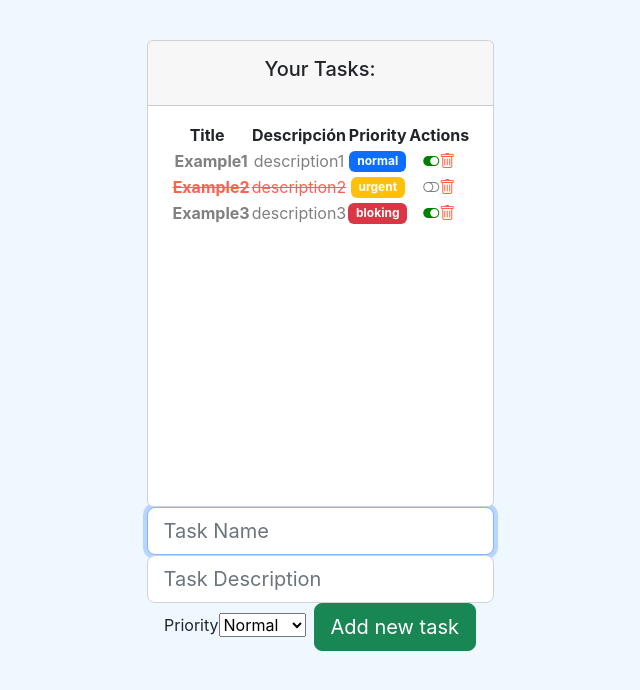
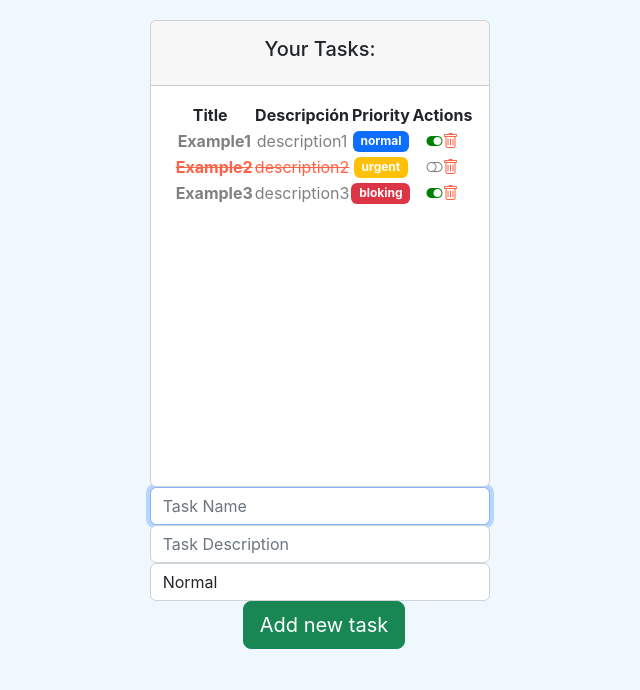
Before and after one commit to MariaGonzalesBaldera/TodoAppReact, a React (Create React App) app: page / in a window 1280 px wide. Shown: the top 690 px of the page, without its empty margins (320-960 px from the left). Built offline with nearby package versions, Linux system fonts and the light colour scheme.

Commit message:
add loading

```diff
--- a/src/App.css
+++ b/src/App.css
@@ -1,16 +1,5 @@
 .App {
   text-align: center;
-}
-
-.App-logo {
-  height: 40vmin;
-  pointer-events: none;
-}
-
-@media (prefers-reduced-motion: no-preference) {
-  .App-logo {
-    animation: App-logo-spin infinite 2s linear;
-  }
 }
 
 .App-header {
@@ -28,14 +17,6 @@
   color: #61dafb;
 }
 
-@keyframes App-logo-spin {
-  from {
-    transform: rotate(0deg);
-  }
-  to {
-    transform: rotate(360deg);
-  }
-}
 h1{
   color:tomato
 }
@@ -43,7 +24,7 @@ body {
   display: flex;
   align-items: center;
   justify-content: center;
-  padding-top: 40px;
+  padding-top: 20px;
   padding-bottom: 40px;
   background-color: aliceblue;
 }
--- a/src/components/container/task_list.jsx
+++ b/src/components/container/task_list.jsx
@@ -15,11 +15,14 @@ const TaskListComponent = ({ task }) => {
   const [loading, setLoading] = useState(true)
   useEffect(() => {
     console.log('Task state has been modifiend')
+    setTimeout(() => {
+      setLoading(false)
+    }, 2000);
     setLoading(false)
     return () => {
       console.log('TaskList component is going to unmount...')
     }
-  })
+  }, [tasks])
 
   function completeTask(task) {
     console.log('Completed task ', task)
@@ -76,6 +79,11 @@ const TaskListComponent = ({ task }) => {
     taskTable = <div><h3>There are not task</h3>
     <span>Plase, add one</span></div>
   }
+  const LoadingStyle={
+    color:'grey',
+    fontSoze: '30px',
+    fontWeight:'bold'
+  }
   return (
     <div>
       <div className='col-12'>
@@ -86,7 +94,7 @@ const TaskListComponent = ({ task }) => {
             </h5>
           </div>
           <div className='card-body data-mdb-perfect-onScroll={true}' style={{ position: 'relative', height: '400px' }}>
-            {taskTable}
+            { loading ? (<p style={LoadingStyle}>Loading tasks ...</p>) : taskTable}
           </div>
         </div>
       </div>
--- a/src/components/pure/forms/taskForm.jsx
+++ b/src/components/pure/forms/taskForm.jsx
@@ -24,12 +24,11 @@ const Taskform = ({ add, cant }) => {
   }
 
   return (
-    <form onSubmit={addTask} className='d-flex justify-content-center align-items-center mb-4'>
+    <form onSubmit={addTask} className='d-flex justify-content-center align-items-center'>
       <div className='form-outline flex-fill'>
-        <input ref={nameRef} id='inputName' type='text' placeholder='Task Name' className='form-control form-control-lg' required autoFocus />
-        <input ref={descriptionRef} id='inputDescription' type='text' className='form-control form-control-lg' required placeholder='Task Description' />
-        <label htmlFor='selectLevel' className='sr-only'>Priority</label>
-        <select ref={levelRef} defaultValue={LEVELS.NORMAL} id='selectlevel'>
+        <input ref={nameRef} id='inputName' type='text' placeholder='Task Name' className='form-control' required autoFocus />
+        <input ref={descriptionRef} id='inputDescription' type='text' className='form-control' required placeholder='Task Description' />
+        <select className='form-control' ref={levelRef} defaultValue={LEVELS.NORMAL} id='selectlevel'>
           <option value={LEVELS.NORMAL}>
             Normal
           </option>
```
